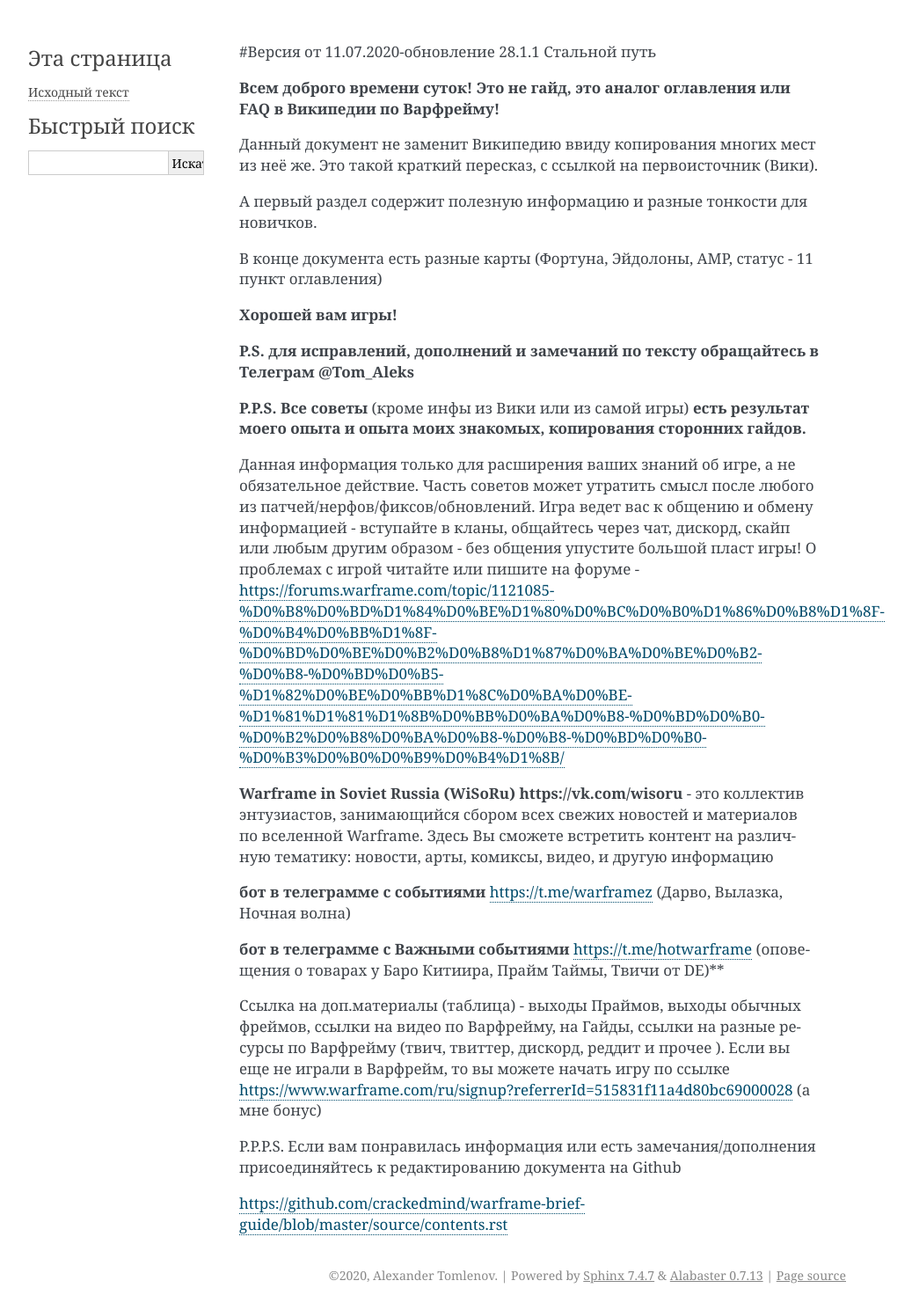
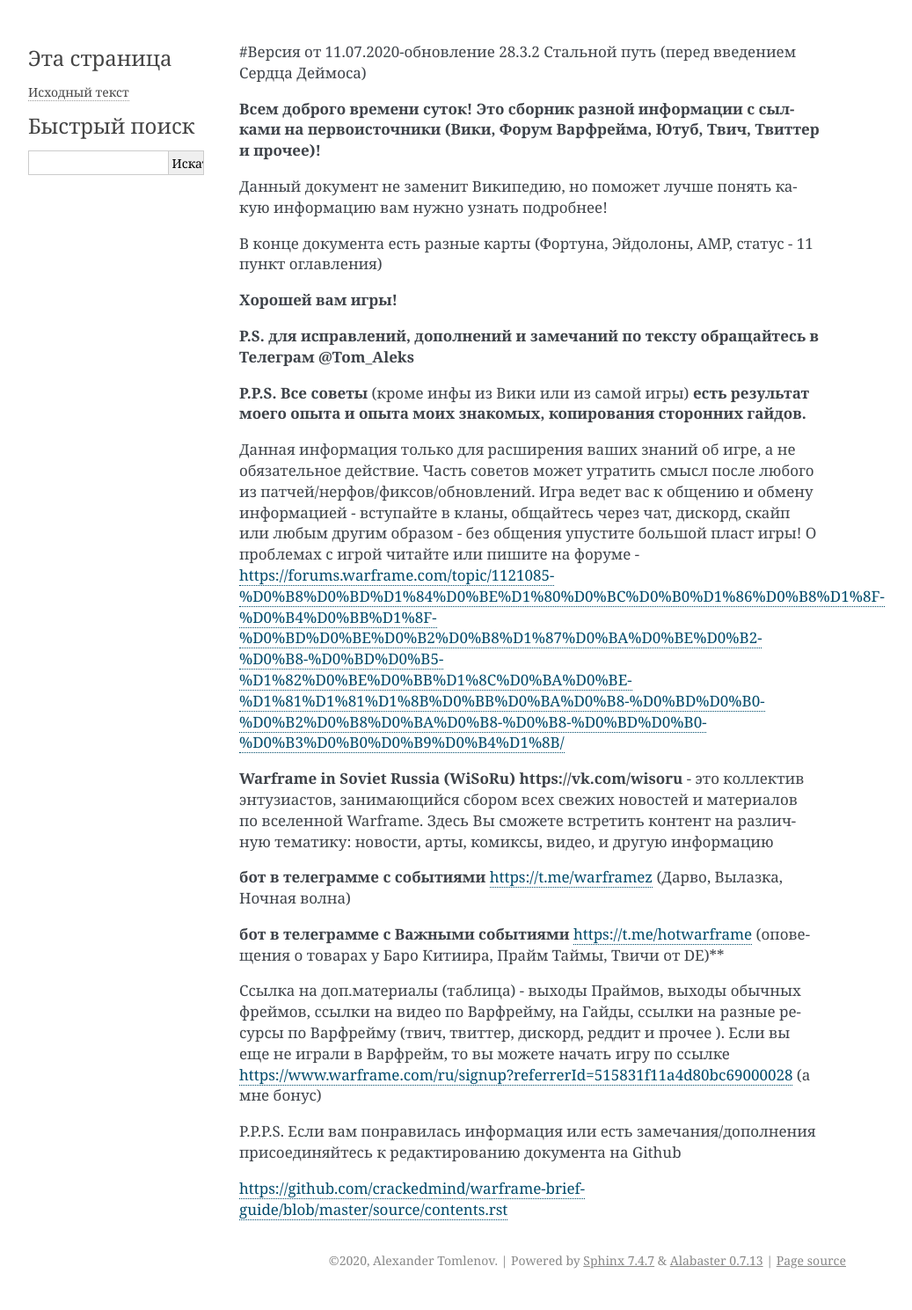
Before and after one commit to crackedmind/warframe-brief-guide, a Sphinx documentation site: the page built from source/contents.rst, in a window 1280 px wide. Shown: the whole page at 88% size, without its empty margins (148-1185 px from the left). Built offline with Sphinx 7.4.7, drawn with Linux system fonts in a browser that asks for light colours.

Commit message:
Update contents.rst

```diff
--- a/source/contents.rst
+++ b/source/contents.rst
@@ -1,10 +1,8 @@
-#Версия от 11.07.2020-обновление 28.1.1  Стальной путь
+#Версия от 11.07.2020-обновление 28.3.2  Стальной путь (перед введением Сердца Деймоса)
 
-**Всем доброго времени суток! Это не гайд,  это аналог оглавления  или FAQ в Википедии по Варфрейму!**
+**Всем доброго времени суток! Это сборник разной информации с сылками на первоисточники (Вики, Форум Варфрейма, Ютуб, Твич, Твиттер и прочее)!**
 
-Данный документ не заменит Википедию ввиду копирования многих мест из неё же. Это такой краткий пересказ, с ссылкой на первоисточник (Вики).
-
-А первый раздел содержит полезную информацию и разные тонкости для новичков.
+Данный документ не заменит Википедию, но поможет лучше понять какую информацию вам нужно узнать подробнее!
 
 В конце документа есть разные карты (Фортуна, Эйдолоны, AMP, статус - 11 пункт оглавления)
 
```
